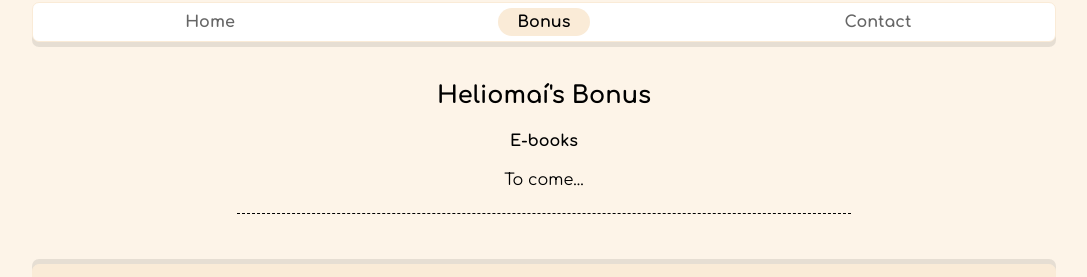
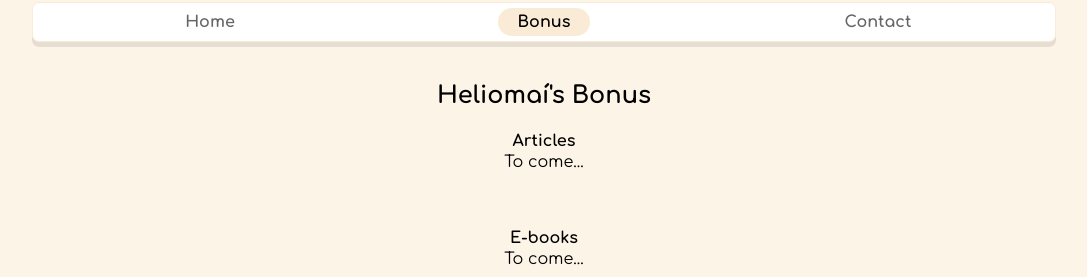
Before and after one commit to Sin-Gala/Heliomai_website, a plain HTML site: page bonus.html in a window 1280 px wide. Shown: the part 157-434 px from the top of the page, without its empty margins (96-1183 px from the left). Drawn offline with Linux system fonts and the light colour scheme.

Commit message:
Quatrieme dimension article fr

```diff
--- a/bonus.html
+++ b/bonus.html
@@ -63,15 +63,23 @@
             <article class="main_box lang fr">
                 <h2>Les Bonus d'Heliomaí</h2>
                 <br />
+                <h4>Articles</h4>
+                <a href="medias/articles/LaQuatriemeDimension.pdf" download target="_blank">La Quatrième Dimension</a>
+                <br />
+                <br />
+                <br />
                 <h4>E-books</h4>
-                <br />
                 <p>A venir...</p>
             </article>
             <article class="main_box lang en">
                 <h2>Heliomaí's Bonus</h2>
                 <br />
+                <h4>Articles</h4>
+                <p>To come...</p>
+                <br />
+                <br />
+                <br />
                 <h4>E-books</h4>
-                <br />
                 <p>To come...</p>
             </article>
         </section>
```
Also changed, not shown: 1 other file.
